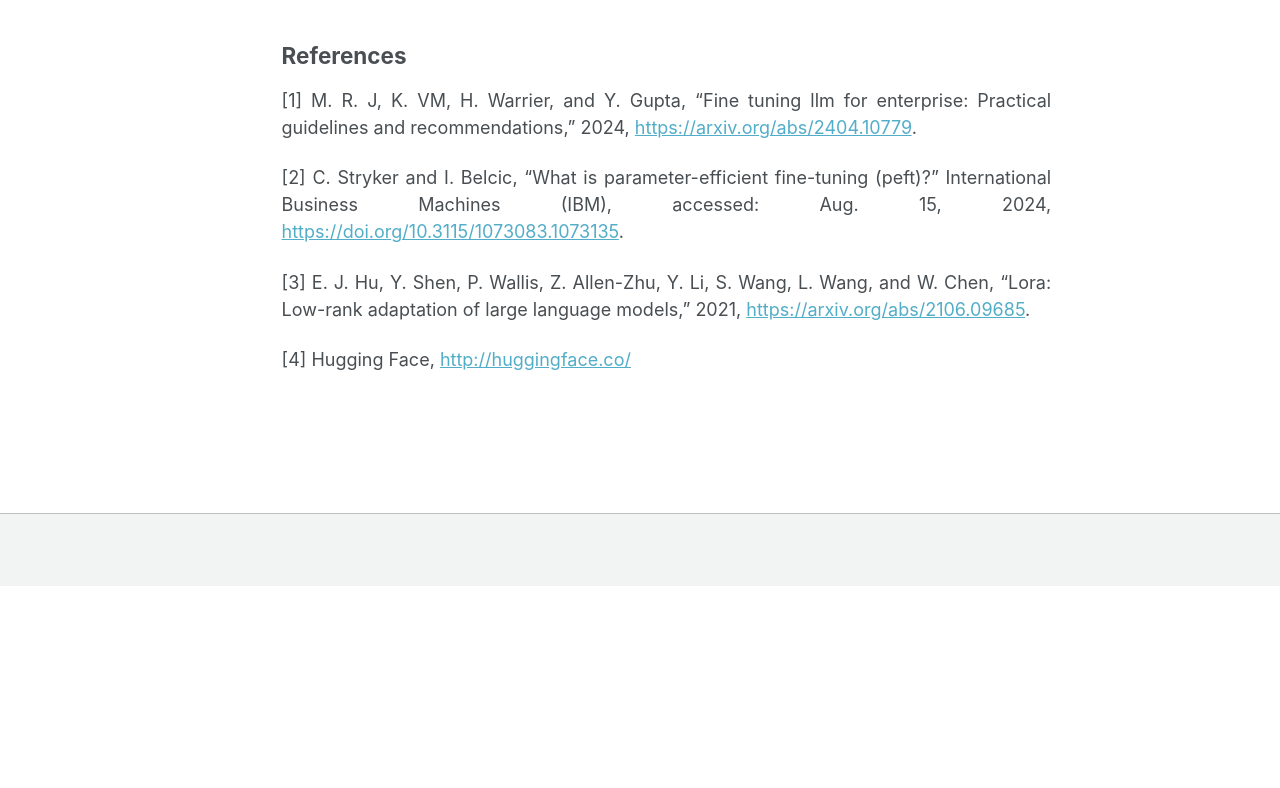
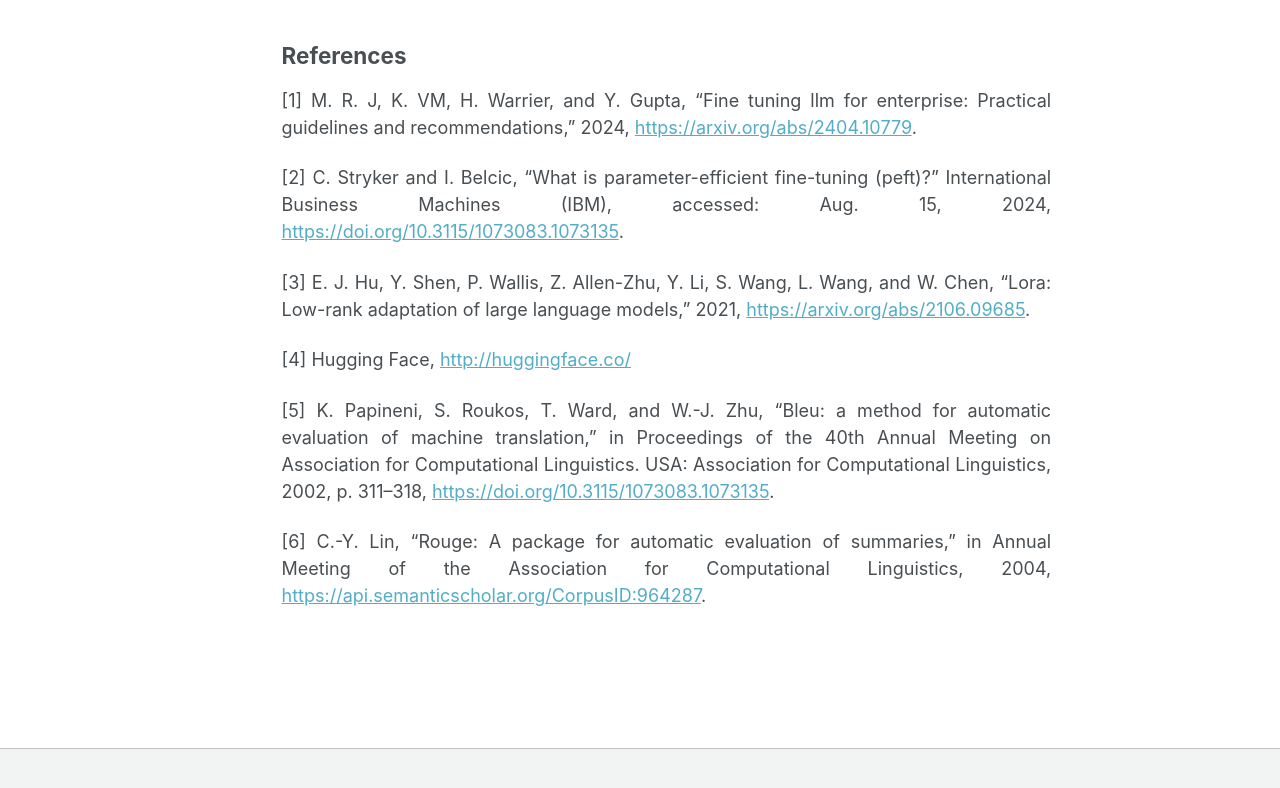
Before and after one commit to foroughshirinabkenar/mysite, a plain HTML site: page pages/llm_tutorial/peft.html in a window 1280 px wide. Shown: the part 4527-5315 px from the top of the page. Before the commit the page ends 5113 px from the top, so only its background shows below. Drawn offline with nearby package versions, Linux system fonts and the light colour scheme; some packages are replaced by stand-ins of ours.

Commit message:
Update peft.html

```diff
--- a/pages/llm_tutorial/peft.html
+++ b/pages/llm_tutorial/peft.html
@@ -383,8 +383,8 @@
                       <h3>Evaluation</h3>
                       <p align="justify">
                         To evaluate the performance of the fine-tuned model, we exploit perplexity,
-                        bilingual evaluation understudy (BLEU) [3], and recall-oriented understudy for
-                        gisting evaluation (ROUGE) [4].
+                        bilingual evaluation understudy (BLEU) [5], and recall-oriented understudy for
+                        gisting evaluation (ROUGE) [6].
 
                         <ul>
                           <li>
@@ -475,7 +475,16 @@
                       <p align="justify">
                         [4] Hugging Face, <a href="http://huggingface.co/" target="_blank">http://huggingface.co/</a>
                       </p>
-
+                      <p align="justify">
+                        [5] K. Papineni, S. Roukos, T. Ward, and W.-J. Zhu, “Bleu: a method for automatic evaluation of
+                            machine translation,” in Proceedings of the 40th Annual Meeting on Association for Computational
+                            Linguistics. USA: Association for Computational Linguistics, 2002, p. 311–318,
+                            <a href="https://doi.org/10.3115/1073083.1073135" target="_blank">https://doi.org/10.3115/1073083.1073135</a>.
+                      </p>
+                      <p align="justify">
+                        [6] C.-Y. Lin, “Rouge: A package for automatic evaluation of summaries,” in Annual Meeting of the Association for
+                            Computational Linguistics, 2004, <a href="https://api.semanticscholar.org/CorpusID:964287" target="_blank">https://api.semanticscholar.org/CorpusID:964287</a>.
+                      </p>
                     </header>
                     <section class="page__content" itemprop="text">
                         <footer class="page__meta"></footer>
```
